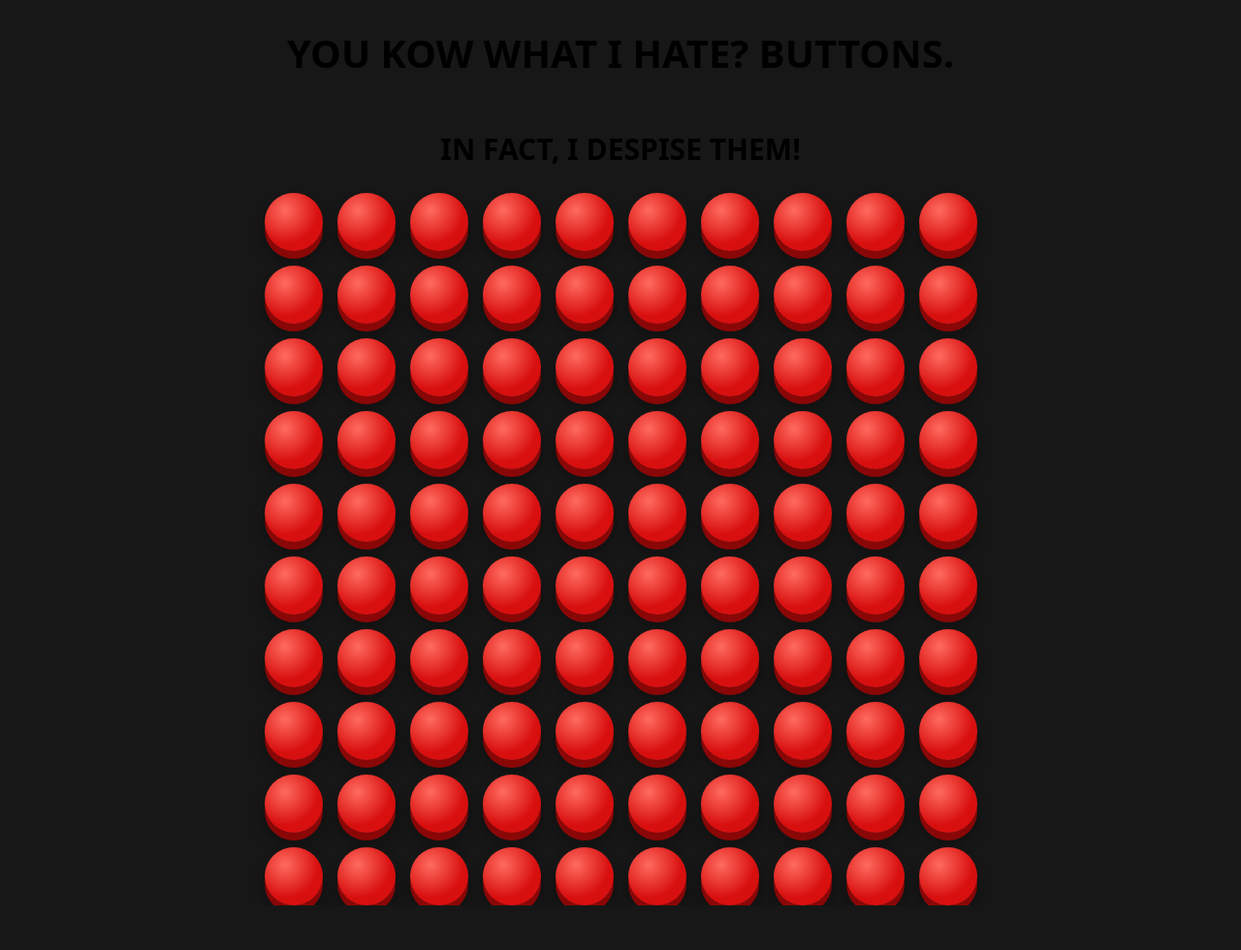
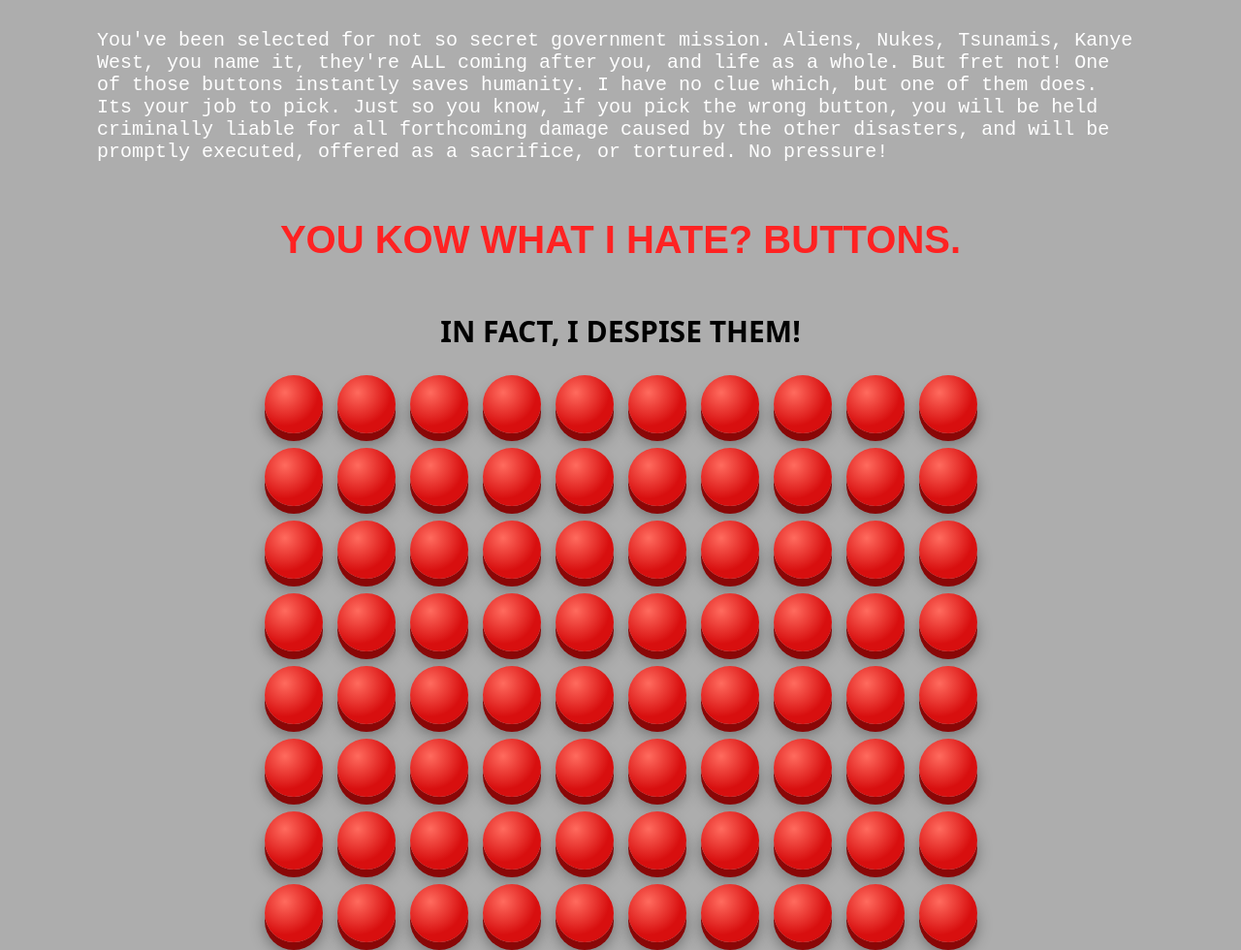
Before and after one commit to theodd1isoutman56/you-know-what-i-hate-buttons.-in-fact-i-despise-them-, a plain HTML site: page index.html in a window 1280 px wide. Shown: the top 980 px of the page at 97% size. Before the commit the page ends 934 px from the top, so only its background shows below. Drawn offline with Linux system fonts and the light colour scheme.

Commit message:
saving...welp i thinkt hats enoguh work for one dya lolz

```diff
--- a/button.js
+++ b/button.js
@@ -1,13 +1,14 @@
 const grid = document.getElementById("buttongrid")
 const winningbutton = Math.floor(Math.random() * 100);
+const message = document.getElementById("message");
 for (let i = 0; i < 100; i++) {
     const button = document.createElement("button");
     button.id = "button-" + i;
     button.addEventListener("click", () => {
         if (i === winningbutton) {
-            console.log("HUMANITY HAS BEEN SAVED");
+            message.textContent=("HUMANITY HAS BEEN SAVED");
         } else {
-            console.log("YOU ABSOLUTE MORON.");
+            message.textContent = ("YOU ABSOLUTE MORON.");
 
         }
     })
--- a/index.html
+++ b/index.html
@@ -8,6 +8,7 @@
 
     </head>
     <body>
+        <p id="message">You've been selected for not so secret government mission. Aliens, Nukes, Tsunamis, Kanye West, you name it, they're ALL coming after you, and life as a whole. But fret not! One of those buttons instantly saves humanity. I have no clue which, but one of them does. Its your job to pick. Just so you know, if you pick the wrong button, you will be held criminally liable for all forthcoming damage caused by the other disasters, and will be promptly executed, offered as a sacrifice, or tortured. No pressure!</p>
         <h1>YOU KOW WHAT I HATE? BUTTONS.</h1>
         <h2>IN FACT, I DESPISE THEM!</h2>
         <div id="buttongrid"></div>
--- a/style.css
+++ b/style.css
@@ -4,7 +4,7 @@ body {
     justify-items: center;
     min-height: 100vh;
     margin: 0;
-    background: #171717;
+    background: #adadad;
     font: 20px system-ui;
 }
 
@@ -22,7 +22,7 @@ body {
     background: radial-gradient(circle at 35% 30%, #ff6b5e, #d80f0f 60%);
     box-shadow: 0 8px 0 #8a0707, 0 12px 15px rgb(0 0 0 / 35%);
     cursor: pointer;
-    transition: transform 80ms, box-shadow 80msl
+    transition: transform 80ms, box-shadow 80ms;
 
 }
 
@@ -31,3 +31,16 @@ body {
     box-shadow: 0 2px 0 #8a0707, 0 4px 8px rgb(0 0 0 / 35%);
 
 }
+
+h1 {
+    color: #ff2222;
+    font-family: sans-serif;
+    font-size: 40px;
+}
+
+#message {
+    color: white;
+    font-size: 20px;
+    font-family: monospace;
+    margin: 30px 100px;
+}
```
